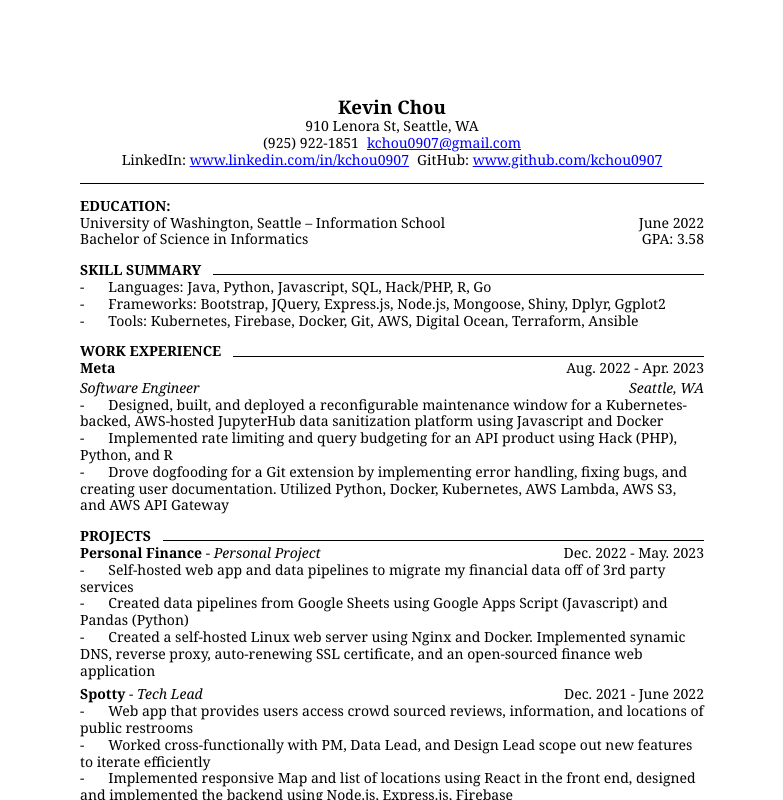
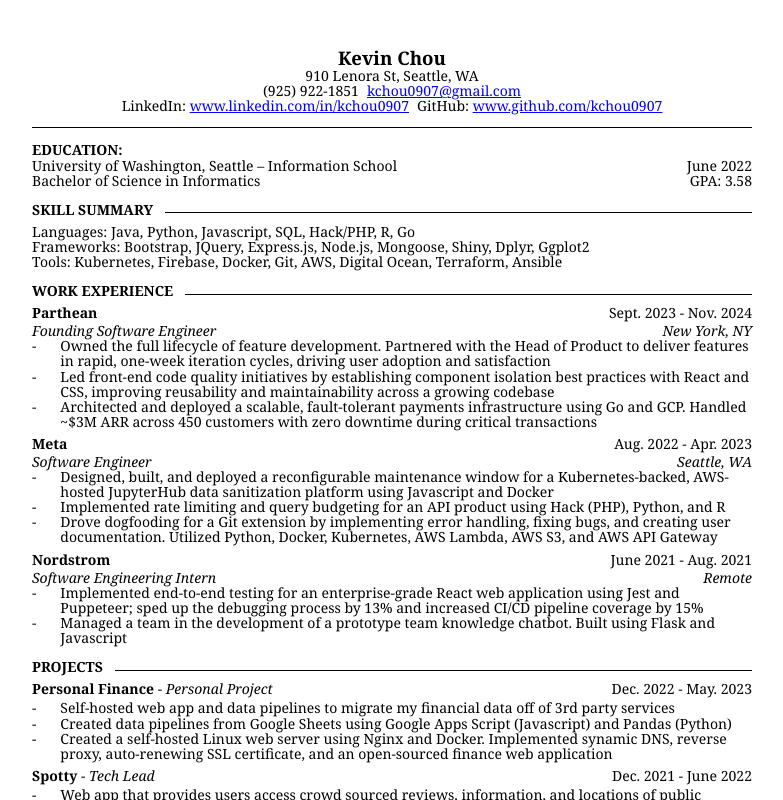
Before and after one commit to kchou0907/resume, a Next.js app: page / in a window 1280 px wide. Shown: the top 800 px of the page, without its empty margins (248-1031 px from the left). Built offline with nearby package versions, Linux system fonts and the light colour scheme.

Commit message:
finish fullstack resume

```diff
--- a/src/app/components/WorkExperience/WorkExperienceSection.tsx
+++ b/src/app/components/WorkExperience/WorkExperienceSection.tsx
@@ -2,6 +2,8 @@
 import globalResumeStyles from "../../styles/Resume.module.css";
 import Meta from "./components/Meta";
 import SectionTitle from "../atoms/SectionTitle";
+import Parthean from "./components/Parthean";
+import Nordstrom from "./components/Nordstrom";
 
 const WorkExperienceSection: React.FC = () => {
     return (
@@ -9,7 +11,9 @@
             <SectionTitle title="Work Experience"/>
 
             <div>
+                <Parthean />
                 <Meta/>
+                <Nordstrom />
             </div>
         </div>
     )
--- a/src/app/components/WorkExperience/atoms/WorkExperience.tsx
+++ b/src/app/components/WorkExperience/atoms/WorkExperience.tsx
@@ -25,9 +25,10 @@
 
     const highlightedExperience = highlights.map((description) => {
         return (
-            <li className={globalResumeStyles.listItem}>
-                {description}
-            </li>
+            <div style={{display: "flex"}}>
+                <span className={globalResumeStyles.bulletPoint}>-</span>
+                <div>{description}</div>
+            </div>
         )
     })
     return (
--- /dev/null
+++ b/src/app/components/WorkExperience/components/Nordstrom.tsx
@@ -0,0 +1,27 @@
+import React from "react";
+import WorkExperience from "../atoms/WorkExperience";
+
+const Nordstrom: React.FC = () => {
+    const highlightedExperiences: string[] = [
+        `Implemented end-to-end testing for an enterprise-grade React web
+        application using Jest and Puppeteer; sped up the debugging process by
+        13% and increased CI/CD pipeline coverage by 15%`,
+        `Managed a team in the development of a prototype team knowledge
+        chatbot. Built using Flask and Javascript`,
+    ];
+
+    return (
+        <WorkExperience
+            companyName="Nordstrom"
+            startMonth="June"
+            startYear="2021"
+            endMonth="Aug."
+            endYear="2021"
+            roleName="Software Engineering Intern"
+            location="Remote"
+            highlights={highlightedExperiences}
+        />
+    )
+}
+
+export default Nordstrom;
--- /dev/null
+++ b/src/app/components/WorkExperience/components/Parthean.tsx
@@ -0,0 +1,31 @@
+import React from "react";
+import WorkExperience from "../atoms/WorkExperience";
+
+const Parthean: React.FC = () => {
+    const highlightedExperiences: string[] = [
+        `Owned the full lifecycle of feature development. Partnered with the
+        Head of Product to deliver features in rapid, one-week iteration cycles,
+        driving user adoption and satisfaction`,
+        `Led front-end code quality initiatives by establishing component
+        isolation best practices with React and CSS, improving reusability and
+        maintainability across a growing codebase`,
+        `Architected and deployed a scalable, fault-tolerant payments
+        infrastructure using Go and GCP. Handled ~$3M ARR across 450 customers
+        with zero downtime during critical transactions`,
+    ];
+
+    return (
+        <WorkExperience
+            companyName="Parthean"
+            startMonth="Sept."
+            startYear="2023"
+            endMonth="Nov."
+            endYear="2024"
+            roleName="Founding Software Engineer"
+            location="New York, NY"
+            highlights={highlightedExperiences}
+        />
+    )
+}
+
+export default Parthean;
--- a/src/app/components/atoms/ExtracurricularExperience.tsx
+++ b/src/app/components/atoms/ExtracurricularExperience.tsx
@@ -23,15 +23,16 @@
 
     const highlightedExperience = highlights.map((description) => {
         return (
-            <li className={globalResumeStyles.listItem}>
-                {description}
-            </li>
+            <div style={{ display: "flex" }}>
+                <span className={globalResumeStyles.bulletPoint}>-</span>
+                <div>{description}</div>
+            </div>
         )
     })
     return (
         <div className={globalResumeStyles.subsection}>
             <div>
-                <div className={globalResumeStyles.row}>
+                <div className={globalResumeStyles.row} style={{marginBottom: "0.3em"}}>
                     <div>
 
                         <span className={globalResumeStyles.subsectionTitle}>
--- a/src/app/layout.tsx
+++ b/src/app/layout.tsx
@@ -14,8 +14,8 @@
 });
 
 export const metadata: Metadata = {
-  title: "Create Next App",
-  description: "Generated by create next app",
+  title: "Resume",
+  description: "Kevin Chou Resume",
 };
 
 export default function RootLayout({
--- a/src/app/page.tsx
+++ b/src/app/page.tsx
@@ -1,9 +1,10 @@
-import Resume from "./resumes/FullStack/Resume";
+import FullstackResume from "./resumes/Fullstack";
+
 
 export default function Home() {
   return (
     <div>
-      <Resume />
+      <FullstackResume />
     </div>
   );
 }
--- a/src/app/resumes/FullStack/Resume.tsx
+++ /dev/null
@@ -1,33 +0,0 @@
-import React from "react";
-import globalResumeStyles from "../../styles/Resume.module.css";
-import Header from "../../components/Header/Header";
-import Education from "../../components/Education/Education";
-import SkillSummary from "../../components/SkillSummary/SkillSummary";
-import WorkExperienceSection from "../../components/WorkExperience/WorkExperienceSection";
-import LeadershipExperience from "../../components/LeadershipExperience/LeadershipExperience";
-import Projects from "../../components/Projects/Projects";
-
-const Resume: React.FC = () => {
-  return (
-    <div className={`${globalResumeStyles.resume}`}>
-      <div>
-        <Header />
-      </div>
-
-      <div>
-        <Education />
-      </div>
-
-      <SkillSummary />
-
-      <WorkExperienceSection />
-
-      <Projects />
-
-      <LeadershipExperience />
-
-    </div>
-  );
-};
-
-export default Resume;
--- /dev/null
+++ b/src/app/resumes/Fullstack.tsx
@@ -0,0 +1,33 @@
+import React from "react";
+import globalResumeStyles from "../styles/Resume.module.css";
+import Header from "../components/Header/Header";
+import Education from "../components/Education/Education";
+import SkillSummary from "../components/SkillSummary/SkillSummary";
+import WorkExperienceSection from "../components/WorkExperience/WorkExperienceSection";
+import LeadershipExperience from "../components/LeadershipExperience/LeadershipExperience";
+import Projects from "../components/Projects/Projects";
+
+const FullstackResume: React.FC = () => {
+  return (
+    <div className={`${globalResumeStyles.resume}`}>
+      <div>
+        <Header />
+      </div>
+
+      <div>
+        <Education />
+      </div>
+
+      <SkillSummary />
+
+      <WorkExperienceSection />
+
+      <Projects />
+
+      <LeadershipExperience />
+
+    </div>
+  );
+};
+
+export default FullstackResume;
--- a/src/app/styles/Resume.module.css
+++ b/src/app/styles/Resume.module.css
@@ -1,9 +1,9 @@
 .resume {
   font-family: Georgia, serif;
   font-size: 10.5pt;
-  line-height: 1.2;
+  line-height: 1.08;
   width: 8.5in;
-  padding: 1in;
+  padding: 0.5in;
   margin: 0 auto;
   background-color: white;
   color: black;
@@ -25,6 +25,7 @@
 
 .sectionTitleWrapper {
   display: flex;
+  margin-bottom: 0.5em;
 }
 
 .sectionTitle {
@@ -50,13 +51,7 @@
   padding-left: 0; /* Remove default padding */
 }
 
-.listItem {
-  margin: 0;
-  padding-left: 0;
-  list-style-type: none;
-}
-
-.listItem::before {
+.bulletPoint {
   content: '-'; /* Use a dash as the marker */
   margin-right: 24px; /* Add spacing between dash and text */
   color: inherit; /* Make dash color match the text */
```
